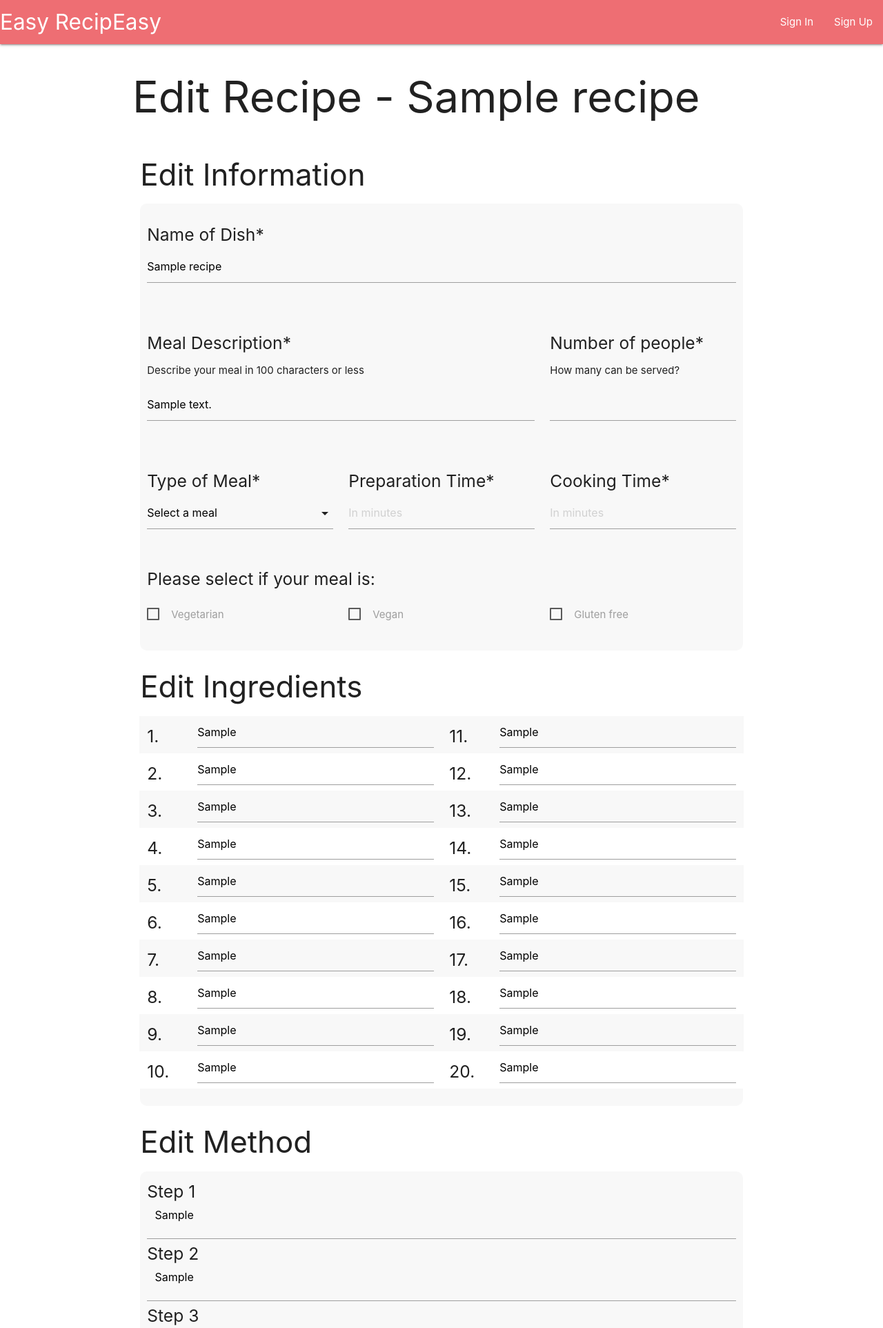
After one commit to johnraysimpson/stream-4-project, a Flask app: template templates/editrecipe.html in a window 1280 px wide. The commit adds this page. Shown: the top 1925 px of the page at 69% size. Run offline with Flask 2, Linux system fonts and the light colour scheme; the template is opened without the code that fills it: most values are stand-ins (such as "Sample title", 1, 10 or a date in 2020); some libraries are stand-ins or nearby versions.

Commit message:
added functionality to updating a recipe, made some changes to a couple of files to make this easier

```diff
--- a/app.py
+++ b/app.py
@@ -87,11 +87,11 @@ def insert_recipe(user_id):
         serves = request.form.get('serves') + " people"
 
     new_insert = {
-        'username': request.form.get('username'),
-        'country': request.form.get('country'),
+        'username': user['username'],
+        'country': user['country'],
         'meal_name': request.form.get('meal_name'),
-        'prep_time': str(prep_time)+" minutes",
-        'cook_time': str(cook_time)+" minutes",
+        'prep_time': str(prep_time),
+        'cook_time': str(cook_time),
         'meal_type': request.form.get('meal_type'),
         'date_and_time': date_and_time,
         'date_added': date_and_time.strftime("%d %B, %Y"),
@@ -101,7 +101,8 @@ def insert_recipe(user_id):
         'vegan': request.form.get('vegan'),
         'gluten_free': request.form.get('gluten_free'),
         'meal_desc': request.form.get('meal_desc'),
-        'serves': serves
+        'serves': serves,
+        'serves_int': request.form.get('serves')
 
     }
 
@@ -176,6 +177,97 @@ def view_recipe_as_user(recipe_id, user_id):
     recipe = mongo.db.recipes.find_one({'_id': ObjectId(recipe_id)})
     return render_template('recipe.html', recipe=recipe, user=user)
 
+@app.route('/edit_recipe/<recipe_id>/<user_id>')
+def edit_recipe(recipe_id, user_id):
+    user = mongo.db.users.find_one({'_id': ObjectId(user_id)})
+    recipe = mongo.db.recipes.find_one({'_id': ObjectId(recipe_id)})
+    meal_types = mongo.db.meal_type.find()
+    return render_template('editrecipe.html', recipe=recipe, user=user,meal_types=meal_types)
+
+@app.route('/update_recipe/<recipe_id>/<user_id>', methods=["POST", "GET"])
+def update_recipe(recipe_id, user_id):
+    user = mongo.db.users.find_one({'_id': ObjectId(user_id)})
+    recipe = mongo.db.recipes.find_one({'_id': ObjectId(recipe_id)})
+
+    prep_time = int(request.form.get('prep_time'))
+    cook_time = int(request.form.get('cook_time'))
+    total_time = prep_time + cook_time
+
+    if total_time >= 60 and total_time // 60 == 1:
+        total_time_string = str(total_time // 60)+" hour "+ str(total_time % 60)+" minutes"
+    elif total_time >= 60:
+        total_time_string = str(total_time // 60)+" hours "+ str(total_time % 60)+" minutes"
+    else:
+        total_time_string = str(total_time)+" minutes"
+    if int(request.form.get('serves')) == 1:
+        serves = request.form.get('serves') + " person"
+    else:
+        serves = request.form.get('serves') + " people"
+
+    update_insert = {
+        'username': user['username'],
+        'country': user['country'],
+        'date_and_time': recipe['date_and_time'],
+        'date_added': recipe['date_added'],
+        'favourite_count': recipe['favourite_count'],
+        'meal_name': request.form.get('meal_name'),
+        'prep_time': str(prep_time),
+        'cook_time': str(cook_time),
+        'meal_type': request.form.get('meal_type'),
+        'total_time': total_time_string,
+        'vegetarian': request.form.get('vegetarian'),
+        'vegan': request.form.get('vegan'),
+        'gluten_free': request.form.get('gluten_free'),
+        'meal_desc': request.form.get('meal_desc'),
+        'serves': serves,
+        'serves_int': request.form.get('serves')
+
+    }
+
+    allergen_results = {
+        'celery': request.form.get('celery'),
+        'gluten': request.form.get('gluten'),
+        'crustaceans': request.form.get('crustaceans'),
+        'egg': request.form.get('egg'),
+        'fish': request.form.get('fish'),
+        'lupin': request.form.get('lupin'),
+        'milk': request.form.get('milk'),
+        'molluscs': request.form.get('molluscs'),
+        'mustard': request.form.get('mustard'),
+        'nuts': request.form.get('nuts'),
+        'peanuts': request.form.get('peanuts'),
+        'sesame_seeds': request.form.get('sesame_seeds'),
+        'soya': request.form.get('soya'),
+        'sulpher_dioxide': request.form.get('sulpher_dioxide')
+    }
+
+    allergens = {}
+    for allergen in allergen_results:
+        if allergen_results[allergen] != None:
+            allergens.update({allergen: allergen_results[allergen]})
+    update_insert.update({'allergens': allergens})
+
+    ingredients = {}
+
+    for x in range(1, 21):
+        ingredient_name = 'ingredient['+str(x)+']'
+        if request.form.get("ingredient["+str(x)+"]") != "":
+            ingredient_value = request.form.get("ingredient["+str(x)+"]").capitalize()
+            ingredients.update({ingredient_name: ingredient_value})
+
+    methods = {}
+
+    for x in range(1, 11):
+        method_step = 'method_step['+str(x)+']'
+        if request.form.get("method["+str(x)+"]") != "":
+            method_value = request.form.get("method["+str(x)+"]").capitalize()
+            methods.update({method_step: method_value})
+    update_insert.update({'ingredients': ingredients})
+    update_insert.update({'methods': methods})
+    print(update_insert)
+    mongo.db.recipes.update({'_id': ObjectId(recipe_id)}, update_insert)
+    return redirect(url_for('view_recipe_as_user', user_id=user['_id'], recipe_id=recipe['_id']))
+
 if __name__ == '__main__':
     app.run(host=os.environ.get('IP'),
             port=int(os.environ.get('PORT')),
--- a/templates/base.html
+++ b/templates/base.html
@@ -188,9 +188,10 @@
                 if (x < max_ingredients) { //max input box allowed
                     x++; //text box increment
                     $(wrapper_ingredient).append(`<tr>
+                                            <td class="col s1"><h5>${x}.</h5></td>
                                             <td class="col s2"><input type="text" id="amount[${x}]" name="amount[${x}]" required class="validate"></td>
                                             <td class="col s4"><input type="text" id="ingredient[${x}]" name="ingredient[${x}]" required class="vaildate"></td>
-                                            <td class="col s5"><input type="text" id="prep[${x}]" name="prep[${x}]" class="validate"></td>
+                                            <td class="col s4"><input type="text" id="prep[${x}]" name="prep[${x}]" class="validate"></td>
                                             <td class="col s1"><a href="#" class="remove_field"><i class="close_field material-icons right">close</i></a></td>
                                         </tr>`); //add input box
                 }
--- /dev/null
+++ b/templates/editrecipe.html
@@ -0,0 +1,289 @@
+{% extends 'base.html' %} {% block content %}
+<h1>Edit Recipe - {{ recipe.meal_name }}</h1>
+<div class="row">
+    <form action="{{ url_for('update_recipe', user_id=user._id, recipe_id=recipe._id) }}" method="POST" class="col s12">
+        <h3>Edit Information</h3>
+        <div class="submit_box">
+            <div class="row">
+                <div class="input-field col s12">
+                    <h5>Name of Dish*</h5>
+                    <input id="meal_name" name="meal_name" type="text" max-length="50" value="{{ recipe.meal_name }}" required autocomplete="sdfg">
+                </div>
+            </div>
+            <div class="row">
+                <div class="input-field col s8">
+                    <h5>Meal Description*</h5>
+                    <p>Describe your meal in 100 characters or less</p>
+                    <input id="meal_desc" name="meal_desc" type="text" value="{{ recipe.meal_desc }}" data-length="100" required>
+                </div>
+                <div class="input-field col s4">
+                    <h5>Number of people*</h5>
+                    <p>How many can be served?</p>
+                    <input id="serves" name="serves" type="number" value="{{ recipe.serves_int }}" min="1" required autocomplete="sdfg">
+                </div>
+            </div>
+            <div class="row">
+                <div class="input-field col s4">
+                    <h5>Type of Meal*</h5>
+                    <select id="meal_type" name="meal_type" required="required">
+                    <option value="">Select a meal</option>
+                    {% for type in meal_types %}
+                        {% if type.meal_type == recipe.meal_type %}
+                            <option value="{{type.meal_type}}" selected>{{type.meal_type}}</option>
+                        {% else %}
+                            <option value="{{type.meal_type}}">{{type.meal_type}}</option>
+                        {% endif %}
+                    {% endfor %}
+                    </select>
+                </div>
+                <div class="input-field col s4">
+                    <h5>Preparation Time*</h5>
+                    <input id="prep_time" name="prep_time" type="number" value="{{ recipe.prep_time }}" placeholder="In minutes" min="1" required autocomplete="sdfg">
+                </div>
+                <div class="input-field col s4">
+                    <h5>Cooking Time*</h5>
+                    <input id="cook_time" name="cook_time" type="number" placeholder="In minutes" min="1" value="{{recipe.cook_time}}" required autocomplete="sdfg">
+                </div>
+            </div>
+            <div class="row">
+                <h5 class="col s12">Please select if your meal is:</h5>
+                <div class="col s4">
+                    <p>
+                        <label>
+                            {% if recipe.vegetarian %}
+                                <input id="vegetarian" name="vegetarian" type="checkbox" checked/>
+                            {% else %}
+                                <input id="vegetarian" name="vegetarian" type="checkbox"/>
+                            {% endif %}
+                            <span>Vegetarian</span>
+                        </label>
+                    </p>
+                </div>
+                <div class="col s4">
+                    <p>
+                        <label>
+                            {% if recipe.vegan %}
+                                <input id="vegan" name="vegan" type="checkbox"  checked/>
+                            {% else %}
+                                <input id="vegan" name="vegan" type="checkbox"/>
+                            {% endif %}
+                            <span>Vegan</span>
+                        </label>
+                    </p>
+                </div>
+                <div class="col s4">
+                    <p>
+                        <label>
+                            {% if recipe.gluten_free %}
+                                <input id="gluten_free" name="gluten_free" type="checkbox" checked/>
+                            {% else %}
+                                <input id="gluten_free" name="gluten_free" type="checkbox"/>
+                            {% endif %}
+                            <span>Gluten free</span>
+                        </label>
+                    </p>
+                </div>
+            </div>
+        </div>
+
+        <h3>Edit Ingredients</h3>
+        <div class="submit_box">
+            <div class="row">
+                <table class="table striped col s6">
+                    <thead hidden>
+                    </thead>
+                    <tbody>
+                        {% for x in range(1, 11) %}
+                        <tr>
+                            <td class="col s2">
+                                <h5>{{ x }}.</h5>
+                            </td>
+                            <td class="col s10"><input type="text" id="ingredient[{{ x }}]" name="ingredient[{{ x }}]" value="{{ recipe.ingredients['ingredient['+x|string+']'] }}" class="validate"></td>
+                        </tr>
+                        {% endfor %}
+                </table>
+                <table class="table striped col s6">
+                    <thead hidden>
+                    </thead>
+                    <tbody>
+                        {% for x in range(11, 21) %}
+                        <tr>
+                            <td class="col s2">
+                                <h5>{{ x }}.</h5>
+                            </td>
+                            <td class="col s10"><input type="text" id="ingredient[{{ x }}]" name="ingredient[{{ x }}]" value="{{ recipe.ingredients['ingredient['+x|string+']'] }}" class="validate"></td>
+                        </tr>
+                        {% endfor %}
+                </table>
+            </div>
+        </div>
+        <h3>Edit Method</h3>
+        <div class="submit_box">
+            <div class="row">
+                <div class="col s12">
+                    {% for x in range(1, 11) %}
+                    <h5>Step {{ x }}</h5>
+                    <textarea name="method[{{ x }}]" id="method[{{ x }}]" class="materialize-textarea col s12">{{ recipe.methods['method_step['+x|string+']'] }}</textarea> {% endfor %}
+                </div>
+            </div>
+        </div>
+        <h3>Allergens</h3>
+        <p>Please select any of the following if they are in your recipe, click <a target="_blank" href="https://www.food.gov.uk/sites/default/files/media/document/top-allergy-types.pdf">here</a> for more details</p>
+        <div class="submit_box">
+            <div class="row">
+                <div class="col s4">
+                    <p>
+                        <label>
+                            {% if recipe.allergens['celery'] %}
+                            <input id="celery" name="celery" value="Celery" type="checkbox" checked/>
+                            {% else %}
+                            <input id="celery" name="celery" value="Celery" type="checkbox" />
+                            {% endif %}
+                        <span>Celery</span>
+                    </label>
+                    </p>
+                    <p>
+                        <label>
+                            {% if recipe.allergens['gluten'] %}
+                            <input id="gluten" name="gluten" value="Gluten" type="checkbox" checked/>
+                            {% else %}
+                            <input id="gluten" name="gluten" value="Gluten" type="checkbox" />
+                            {% endif %}
+                        <span>Gluten</span>
+                    </label>
+                    </p>
+                    <p>
+                        <label>
+                            {% if recipe.allergens['crustaceans'] %}
+                            <input id="crustaceans" name="crustaceans" value="Crustaceans" type="checkbox" checked/>
+                            {% else %}
+                            <input id="crustaceans" name="crustaceans" value="Crustaceans" type="checkbox" />
+                            {% endif %}
+                        <span>Crustaceans</span>
+                    </label>
+                    </p>
+                    <p>
+                        <label>
+                            {% if recipe.allergens['egg'] %}
+                            <input id="egg" name="egg" value="Egg" type="checkbox" checked/>
+                            {% else %}
+                            <input id="egg" name="egg" value="Egg" type="checkbox" />
+                            {% endif %}
+                        <span>Egg</span>
+                    </label>
+                    </p>
+                    <p>
+                        <label>
+                            {% if recipe.allergens['fish'] %}
+                            <input id="fish" name="fish" value="Fish" type="checkbox" checked/>
+                            {% else %}
+                            <input id="fish" name="fish" value="Fish" type="checkbox" />
+                            {% endif %}
+                        <span>Fish</span>
+                    </label>
+                    </p>
+                </div>
+                <div class="col s4">
+                    <p>
+                        <label>
+                            {% if recipe.allergens['lupin'] %}
+                            <input id="lupin" name="lupin" value="Lupin" type="checkbox" checked/>
+                            {% else %}
+                            <input id="lupin" name="lupin" value="Lupin" type="checkbox" />
+                            {% endif %}
+                        <span>Lupin</span>
+                    </label>
+                    </p>
+                    <p>
+                        <label>
+                            {% if recipe.allergens['milk'] %}
+                            <input id="milk" name="milk" value="Milk" type="checkbox" checked/>
+                            {% else %}
+                            <input id="milk" name="milk" value="Milk" type="checkbox" />
+                            {% endif %}
+                        <span>Milk</span>
+                    </label>
+                    </p>
+                    <p>
+                        <label>
+                            {% if recipe.allergens['molluscs'] %}
+                            <input id="molluscs" name="molluscs" value="Molluscs" type="checkbox" checked/>
+                            {% else %}
+                            <input id="molluscs" name="molluscs" value="Molluscs" type="checkbox" />
+                            {% endif %}
+                        <span>Molluscs</span>
+                    </label>
+                    </p>
+                    <p>
+                        <label>
+                            {% if recipe.allergens['mustard'] %}
+                            <input id="mustard" name="mustard" value="Mustard" type="checkbox" checked/>
+                            {% else %}
+                            <input id="mustard" name="mustard" value="Mustard" type="checkbox" />
+                            {% endif %}
+                        <span>Mustard</span>
+                    </label>
+                    </p>
+                    <p>
+                        <label>
+                            {% if recipe.allergens['nuts'] %}
+                            <input id="nuts" name="nuts" value="Nuts" type="checkbox" checked/>
+                            {% else %}
+                            <input id="nuts" name="nuts" value="Nuts" type="checkbox" />
+                            {% endif %}
+                        <span>Nuts</span>
+                    </label>
+                    </p>
+                </div>
+                <div class="col s4">
+                    <p>
+                        <label>
+                            {% if recipe.allergens['peanuts'] %}
+                            <input id="peanuts" name="peanuts" value="Peanuts" type="checkbox" checked/>
+                            {% else %}
+                            <input id="peanuts" name="peanuts" value="Peanuts" type="checkbox" />
+                            {% endif %}
+                        <span>Peanuts</span>
+                    </label>
+                    </p>
+                    <p>
+                        <label>
+                            {% if recipe.allergens['sesame_seeds'] %}
+                            <input id="sesame_seeds" name="sesame_seeds" value="Sesame seeds" type="checkbox" checked/>
+                            {% else %}
+                            <input id="sesame_seeds" name="sesame_seeds" value="Sesame seeds" type="checkbox" />
+                            {% endif %}
+                        <span>Sesame seeds</span>
+                    </label>
+                    </p>
+                    <p>
+                        <label>
+                            {% if recipe.allergens['soya'] %}
+                            <input id="soya" name="soya" value="Soya" type="checkbox" checked/>
+                            {% else %}
+                            <input id="soya" name="soya" value="Soya" type="checkbox" />
+                            {% endif %}
+                        <span>Soya</span>
+                    </label>
+                    </p>
+                    <p>
+                        <label>
+                            {% if recipe.allergens['sulpher_dioxide'] %}
+                            <input id="sulpher_dioxide" name="sulpher_dioxide" value="Sulpher dioxide" type="checkbox" checked/>
+                            {% else %}
+                            <input id="sulpher_dioxide" name="sulpher_dioxide" value="Sulpher dioxide" type="checkbox" />
+                            {% endif %}
+                        <span>Sulpher dioxide (sulphates)</span>
+                    </label>
+                    </p>
+                </div>
+            </div>
+        </div>
+        <div class="row">
+            <button class="add_recipe_btn btn waves-effect waves-light" type="submit">Update Recipe
+            <i class="material-icons right">send</i>
+            </button>
+        </div>
+    </form>
+</div>
+{% endblock %}
```
Also changed, not shown: templates/addrecipe.html (+11 -10 lines), templates/myrecipes.html (+17 -44 lines), templates/recipe.html (+10 -6 lines).
